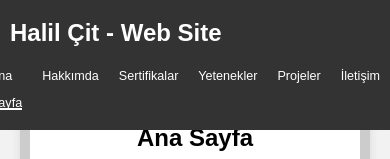
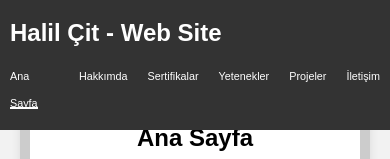
Before and after one commit to halilcit/halilcit.github.io, a plain HTML site: page index.html in a window 390 px wide. Shown: the top 159 px of the page. Drawn offline with Linux system fonts and the light colour scheme.

Commit message:
Update index.html
Taşma nedeniyle font-size: 0.6em;  olarak ayarlandı

```diff
--- a/index.html
+++ b/index.html
@@ -234,7 +234,7 @@
 	/* Mobil ekranlar için font boyutunu otomatik olarak küçült */
 	@media only screen and (max-width: 600px) {
 		.nav-list li a {
-			font-size: 0.7em; /* Örnek olarak font boyutunu 0.8em'e küçült */
+			font-size: 0.6em;
 		}
 	}
 
```
